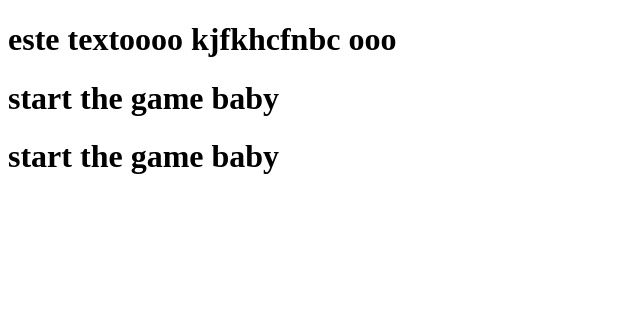
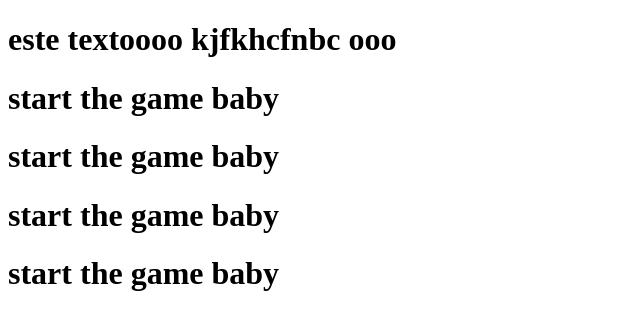
Before and after one commit to verdeverdad/reaccionar, a website: page index.html in a window 1280 px wide. Shown: the whole page, without its empty margins (0-640 px from the left). Drawn offline with Linux system fonts and the light colour scheme.

```diff
--- a/index.html
+++ b/index.html
@@ -6,5 +6,7 @@
 
         <h1>start the game baby</h1>        <h1>start the game baby</h1>
 
+        <h1>start the game baby</h1>        <h1>start the game baby</h1>
+
     </body>
 </html>
```
Also changed, not shown: package.json (added, +27 -0 lines), 2 other files.
